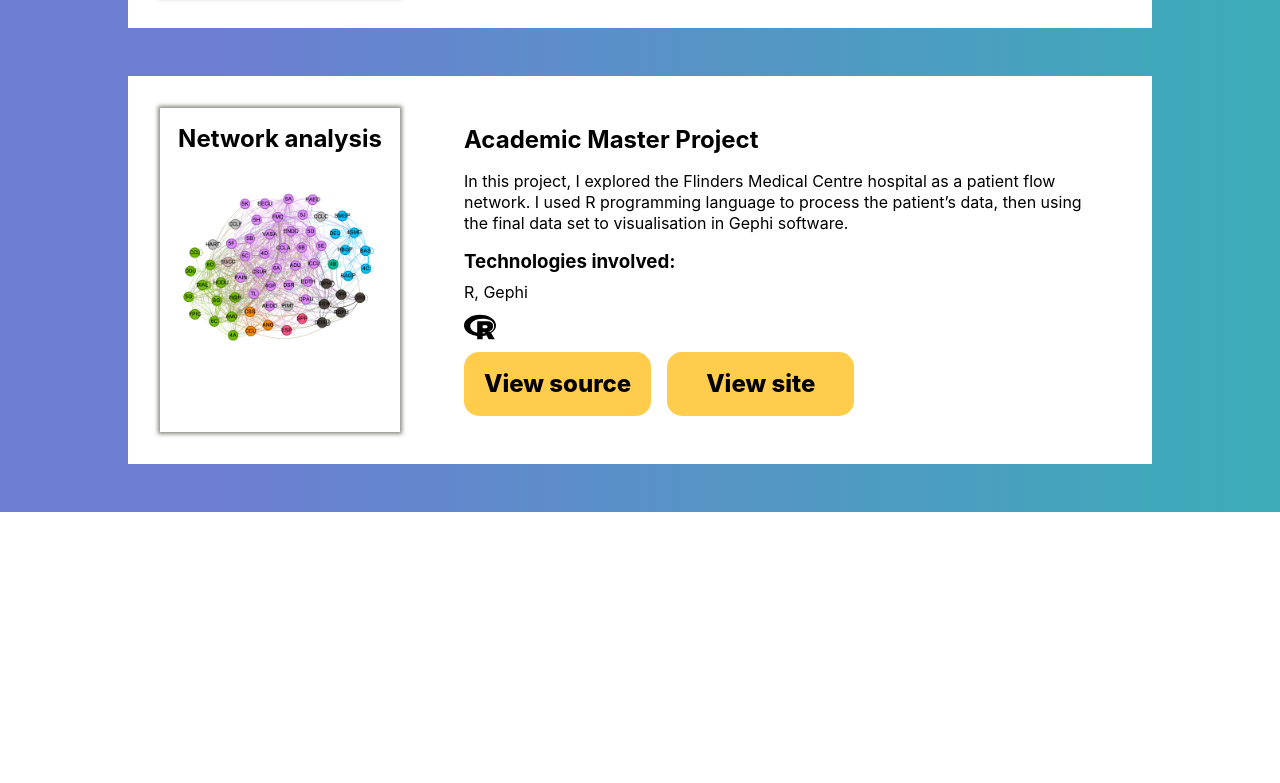
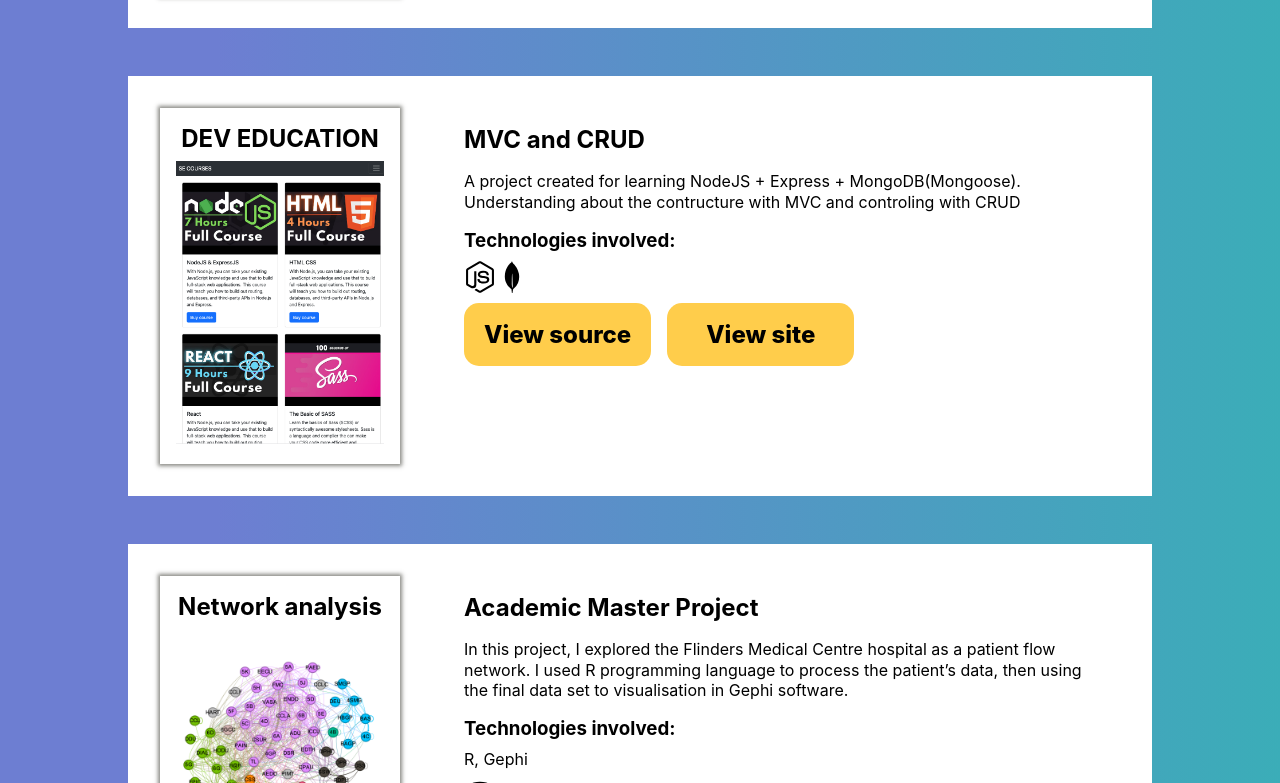
Before and after one commit to HauVu-flinders/portfolio, a React (Create React App) app: page /#/project in a window 1280 px wide. Shown: the part 937-1720 px from the top of the page. Before the commit the page ends 1449 px from the top, so only its background shows below. Built offline with nearby package versions, Linux system fonts and the light colour scheme.

Commit message:
update project showcase, adding nodejs project

```diff
--- a/src/components/Project.js
+++ b/src/components/Project.js
@@ -3,12 +3,14 @@ import project1 from "../img/project/project1.png";
 import project2 from "../img/project/project2.jpeg";
 import project3 from "../img/project/project3.png";
 import project4 from "../img/project/project4.png";
+import { SiMongodb } from "react-icons/si";
 import {
   FaHtml5,
   FaCss3Alt,
   FaJs,
   FaReact,
   FaRProject,
+  FaNodeJs,
   FaLongArrowAltUp,
 } from "react-icons/fa";
 import ProjectDetail from "./ProjectDetail";
@@ -35,13 +37,22 @@ export default function Project() {
       tech: "HTML, CSS, JAVASCRIPT",
       icon: [<FaHtml5 />, <FaCss3Alt />, <FaJs />, <FaReact />],
       gitHub: "https://github.com/HauVu-flinders/portfolio",
-      page: "",
     },
 
     {
       id: 3,
+      name: "DEV EDUCATION",
+      image: project3,
+      title: "MVC and CRUD",
+      desc: "A project created for learning NodeJS + Express + MongoDB(Mongoose). Understanding about the contructure with MVC and controling with CRUD",
+      icon: [<FaNodeJs />, <SiMongodb />],
+      gitHub: "https://github.com/HauVu-flinders/devEducation",
+      page: "",
+    },
+    {
+      id: 4,
       name: "Network analysis",
-      image: project3,
+      image: project4,
       title: "Academic Master Project",
       desc: "In this project, I explored the Flinders Medical Centre hospital as a patient flow network. I used R programming language to process the patient’s data, then using the final data set to visualisation in Gephi software.",
       tech: "R, Gephi",
```
Also changed, not shown: src/img/project/project3.png, src/img/project/project4.png.
